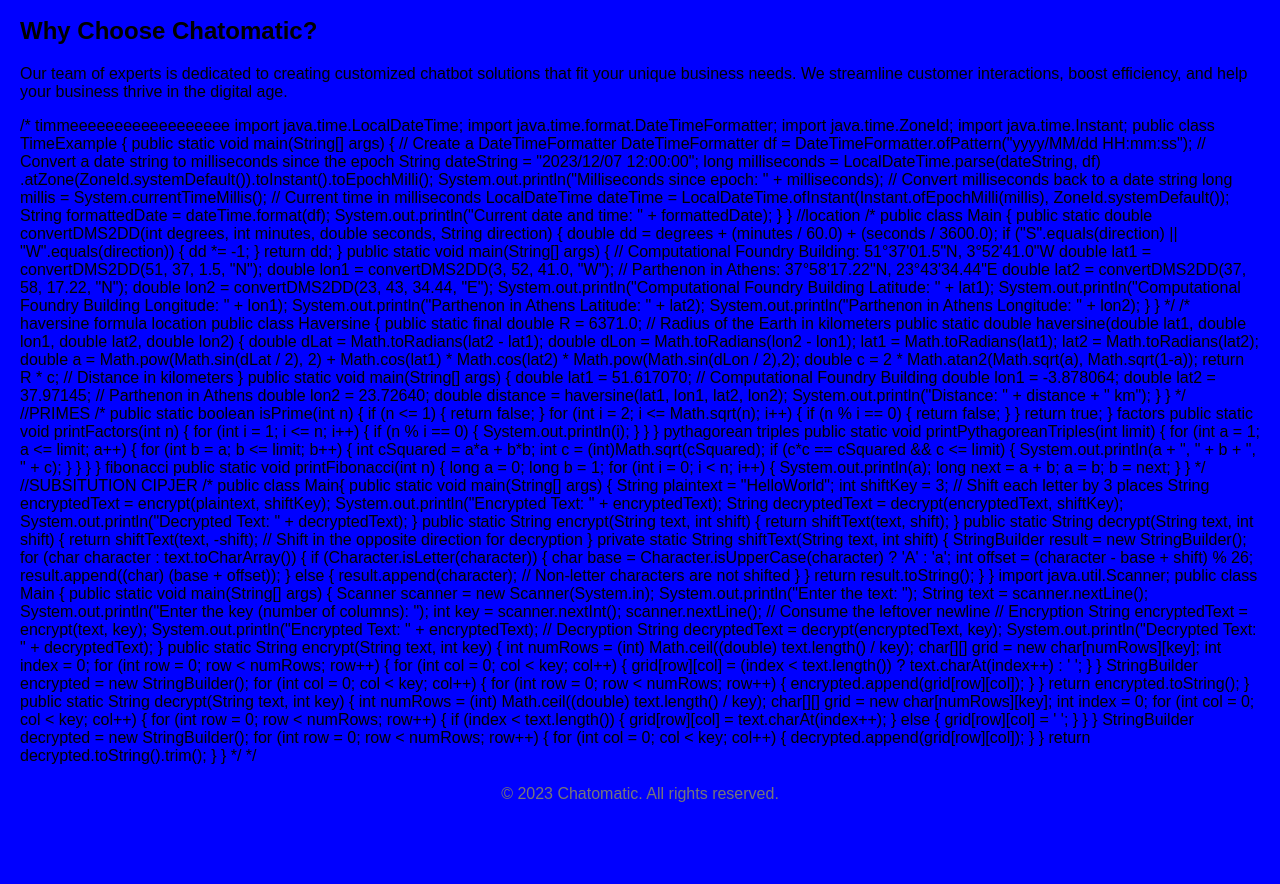
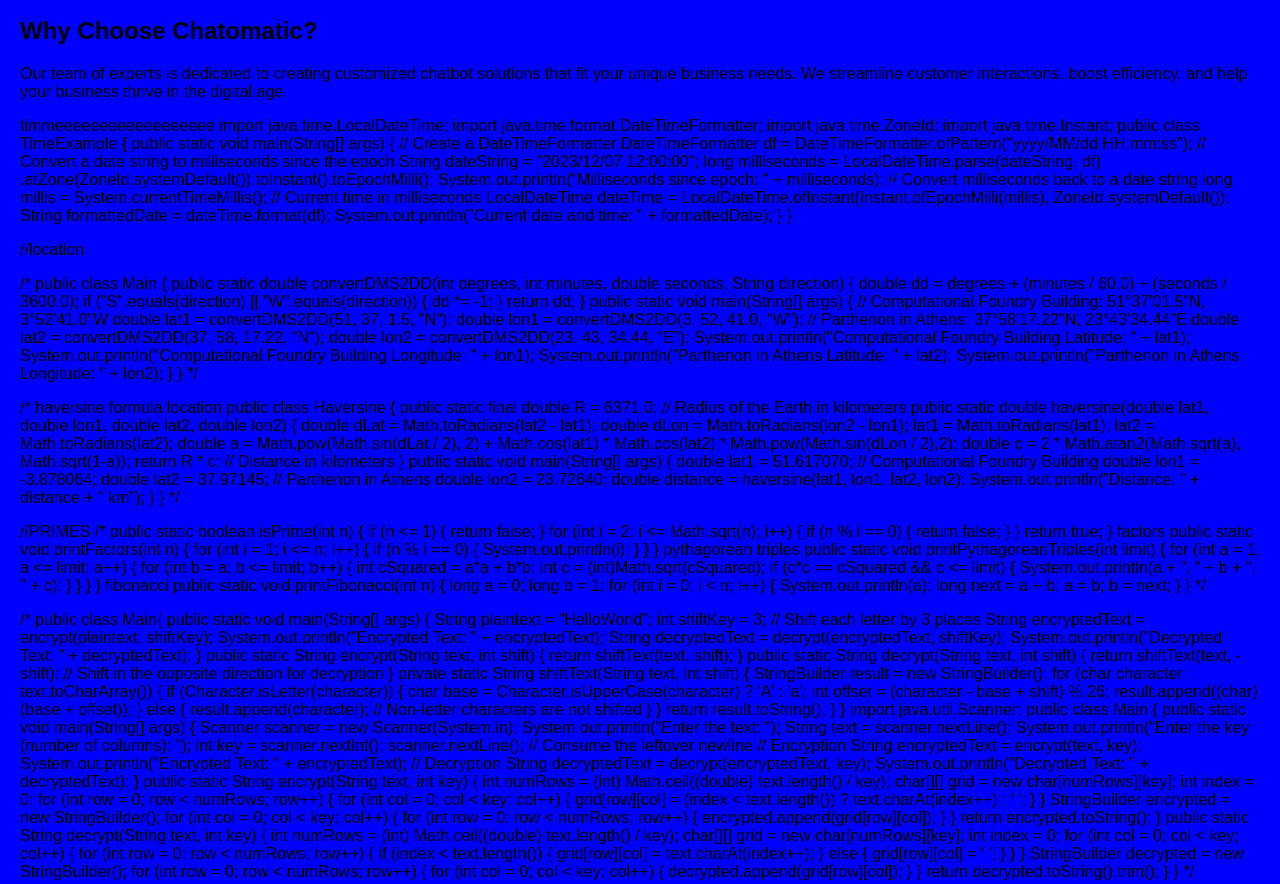
Before and after one commit to devanshbhikhan/devanshbhikhan.github.io, a plain HTML site: page index.html in a window 1280 px wide. Shown: the part 243-1127 px from the top of the page. Before the commit the page ends 1066 px from the top, so only its background shows below. Drawn offline with Linux system fonts and the light colour scheme.

Commit message:
Update index.html

```diff
--- a/index.html
+++ b/index.html
@@ -32,8 +32,8 @@
       <h2>Why Choose Chatomatic?</h2>
       <p>Our team of experts is dedicated to creating customized chatbot solutions that fit your unique business needs. We streamline customer interactions, boost efficiency, and help your business thrive in the digital age.</p>
 
-      <p>/*
-timmeeeeeeeeeeeeeeeeee
+
+        <p>timmeeeeeeeeeeeeeeeeee
 
 
 import java.time.LocalDateTime;
@@ -59,11 +59,10 @@ public class TimeExample {
         String formattedDate = dateTime.format(df);
         System.out.println("Current date and time: " + formattedDate);
     }
-}
+}</p>
 //location
 
-
-/*
+<p>/*
 
 public class Main {
 
@@ -96,6 +95,7 @@ public class Main {
 
 
 */
+</p>
 
 
 
@@ -104,9 +104,7 @@ public class Main {
 
 
 
-
-
-/*  haversine formula location
+<p>/*  haversine formula location
 public class Haversine {
 
     public static final double R = 6371.0; // Radius of the Earth in kilometers
@@ -136,6 +134,7 @@ public class Haversine {
 }
 
  */
+</p>
 
 
 
@@ -146,7 +145,7 @@ public class Haversine {
 
 
 
-//PRIMES
+<p>//PRIMES
 
 
 /*
@@ -211,6 +210,7 @@ public static void printFibonacci(int n) {
 }
 
 */
+</p>
 
 
 
@@ -223,27 +223,7 @@ public static void printFibonacci(int n) {
 
 
 
-
-
-
-
-
-
-
-
-
-
-
-//SUBSITUTION CIPJER
-
-
-
-
-
-
-
-
-
+<p>
 /*
 
 
@@ -354,9 +334,20 @@ public class Main {
     }
 }
 
-*/
+*/</p>
 
- */</p>
+//SUBSITUTION CIPJER
+
+
+
+
+
+
+
+
+
+
+
     </section>
   </main>
 
```
